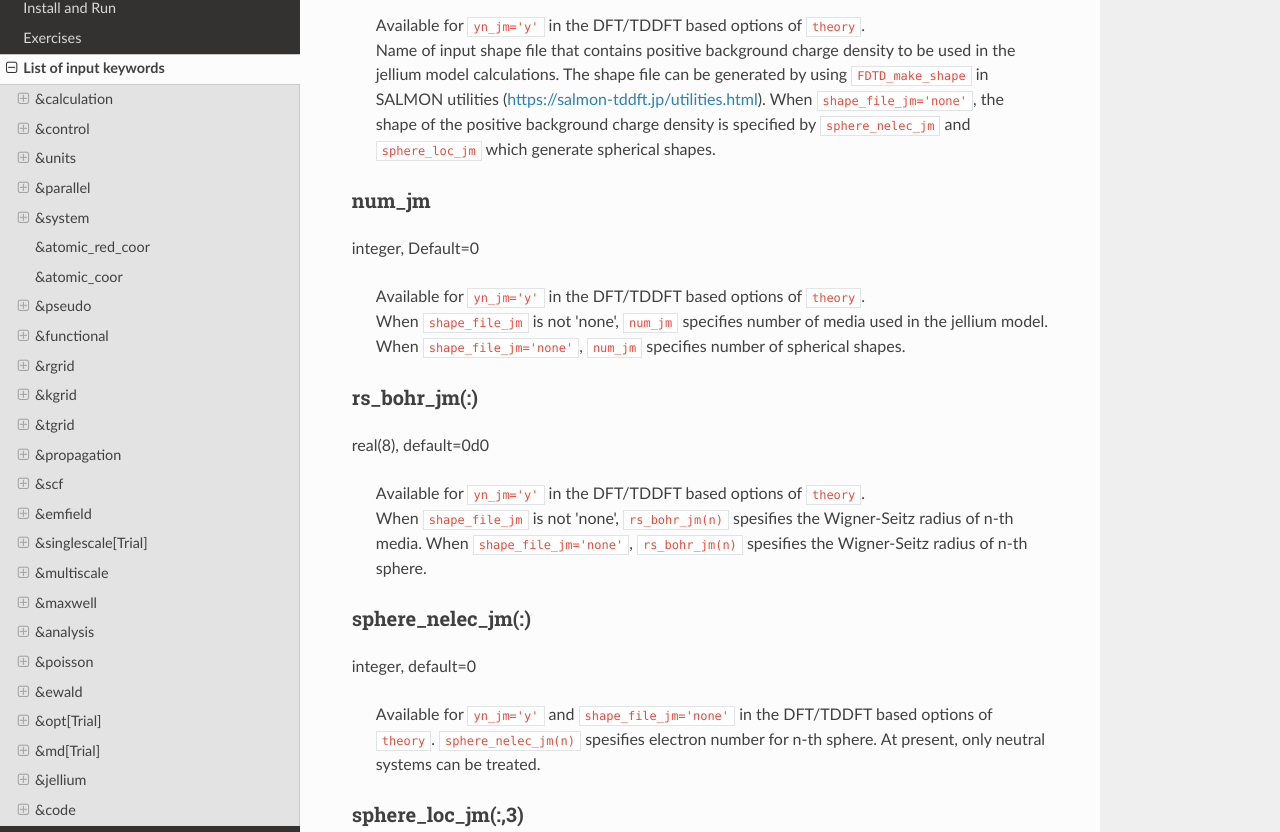
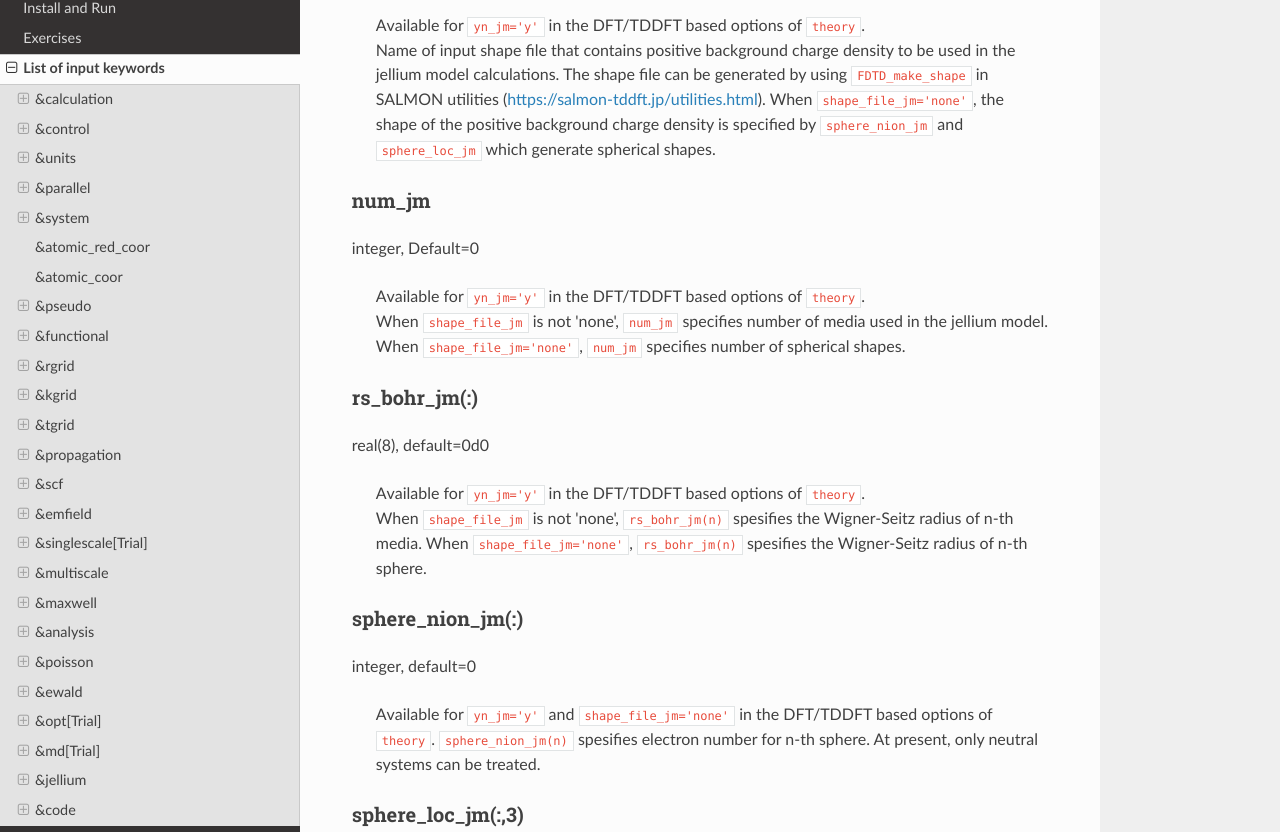
Before and after one commit to SALMON-TDDFT/SALMON-DOCS, a Sphinx documentation site: the page built from source/input_keyword_list.rst, in a window 1280 px wide and 1400 px high, scrolled down 49347 px. Shown: the part 141-973 px from the top of the window. Built offline with Sphinx 7.4.7 and the Read the Docs theme 2.0.0, drawn with Linux system fonts in a browser that asks for light colours; formulas are drawn with MathJax 3.

Commit message:
Update input_keyword_list.rst
minor change in jellium

```diff
--- a/source/input_keyword_list.rst
+++ b/source/input_keyword_list.rst
@@ -2559,7 +2559,7 @@ shape_file_jm
 character, default='none'
 
    | Available for ``yn_jm='y'`` in the DFT/TDDFT based options of ``theory``.
-   | Name of input shape file that contains positive background charge density to be used in the jellium model calculations. The shape file can be generated by using ``FDTD_make_shape`` in SALMON utilities (https://salmon-tddft.jp/utilities.html). When ``shape_file_jm='none'``, the shape of the positive background charge density is specified by ``sphere_nelec_jm`` and ``sphere_loc_jm`` which generate spherical shapes.
+   | Name of input shape file that contains positive background charge density to be used in the jellium model calculations. The shape file can be generated by using ``FDTD_make_shape`` in SALMON utilities (https://salmon-tddft.jp/utilities.html). When ``shape_file_jm='none'``, the shape of the positive background charge density is specified by ``sphere_nion_jm`` and ``sphere_loc_jm`` which generate spherical shapes.
 
 .. _num_jm:
 
@@ -2583,12 +2583,12 @@ real(8), default=0d0
 
 .. _sphere_nelec_jm(:):
 
-sphere_nelec_jm(:)
+sphere_nion_jm(:)
 ^^^^^^^^^^^^^^^^^^
 
 integer, default=0
 
-   | Available for ``yn_jm='y'`` and ``shape_file_jm='none'`` in the DFT/TDDFT based options of ``theory``. ``sphere_nelec_jm(n)`` spesifies electron number for n-th sphere. At present, only neutral systems can be treated.
+   | Available for ``yn_jm='y'`` and ``shape_file_jm='none'`` in the DFT/TDDFT based options of ``theory``. ``sphere_nion_jm(n)`` spesifies electron number for n-th sphere. At present, only neutral systems can be treated.
 
 .. _sphere_loc_jm(:,3):
 
```
